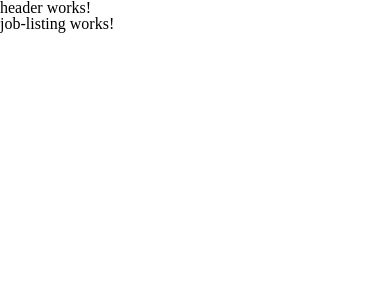
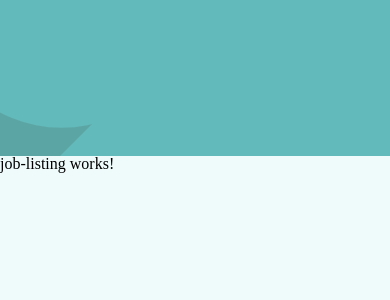
Before and after one commit to davidomarf/jobs, an Angular app: page / in a window 390 px wide. Shown: the top 300 px of the page. Built offline with nearby package versions, Linux system fonts and the light colour scheme.

Commit message:
Create an unresponsive header

```diff
--- a/src/app/header/header.component.html
+++ b/src/app/header/header.component.html
@@ -1 +1,6 @@
-<p>header works!</p>
+<header>
+  <div class="rectangle rectangle-1"></div>
+  <div class="rectangle rectangle-2"></div>
+  <div class="rectangle rectangle-3"></div>
+  <div class="rectangle rectangle-4"></div>
+</header>
--- a/src/app/header/header.component.scss
+++ b/src/app/header/header.component.scss
@@ -0,0 +1,44 @@
+@import 'variables';
+
+header {
+  position: relative;
+
+  height: 156px;
+  width: 100vw;
+
+  overflow: hidden;
+
+  background-color: $header-background-color;
+
+  div.rectangle {
+    position: absolute;
+
+    height: 824px;
+    width: 263px;
+
+    transform: translate(50%, -100%) rotate(45deg);
+
+    border-radius: 252px;
+    background-color: $header-accent-color;
+
+    &-1 {
+      top: 210px;
+      left: -0.73%;
+    }
+
+    &-2 {
+      top: 138px;
+      left: calc(-0.73% + 372px);
+    }
+
+    &-3 {
+      top: 656px;
+      left: calc(68.45% - 372px);
+    }
+
+    &-4 {
+      top: 656px;
+      left: 68.45%;
+    }
+  }
+}
--- a/src/assets/styles/_variables.scss
+++ b/src/assets/styles/_variables.scss
@@ -14,6 +14,7 @@ $breaker-bay: #5ca5a5;
 $tradewind: #63baba;
 
 /* Elements */
+$background-color: $aqua-spring;
 $header-background-color: $breaker-bay;
 $header-accent-color: $tradewind;
 $text-color: $black;
--- a/src/styles.scss
+++ b/src/styles.scss
@@ -1 +1,7 @@
 @import 'reset';
+@import 'variables';
+
+html,
+body {
+  background-color: $background-color;
+}
```
